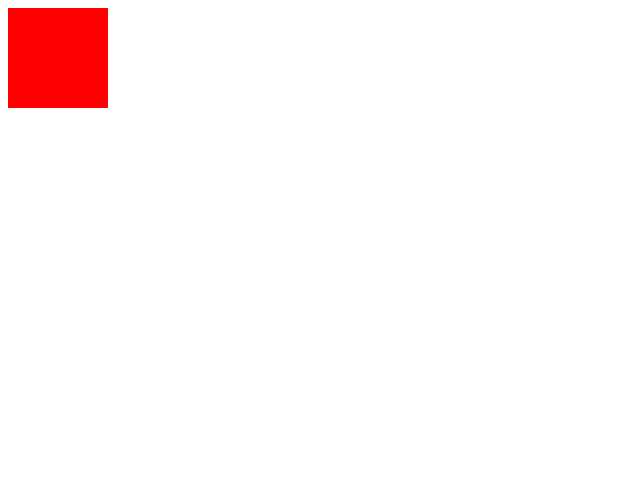
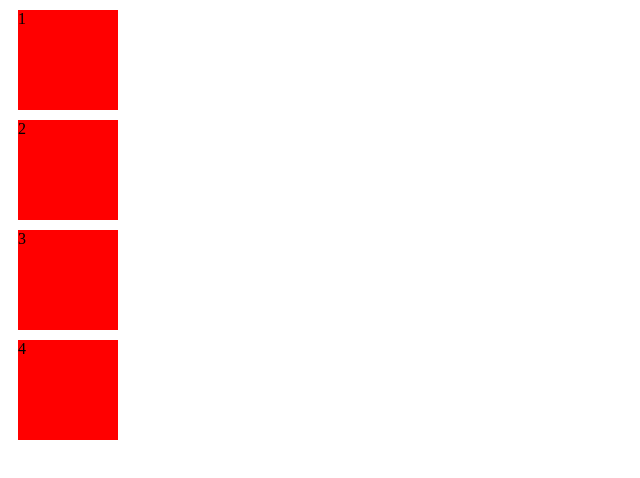
Before and after one commit to LhAnivia/git-Begin, a plain HTML site: page index.html in a window 1280 px wide. Shown: the whole page, without its empty margins (0-640 px from the left). Drawn offline with Linux system fonts and the light colour scheme.

Commit message:
add-index.js-change-index.html

```diff
--- a/index.html
+++ b/index.html
@@ -8,10 +8,17 @@
 				width:100px;
 				height:100px;
 				background: red;
+				margin:10px 10px;
 			}
 		</style>
 	</head>
 	<body>
-		<div class="box"></div>
+		<div class="box box1">1</div>
+		<div class="box">2</div>
+		<div class="box">3</div>
+		<div class="box">4</div>
+
+
+		<script type="text/javascript" src="index.js" ></script>
 	</body>
 </html>
--- /dev/null
+++ b/index.js
@@ -0,0 +1,5 @@
+document.querySelector('.box').onclick=function(){
+	console.log(111);
+}
+
+console.log(document.querySelector('.box'));
```
